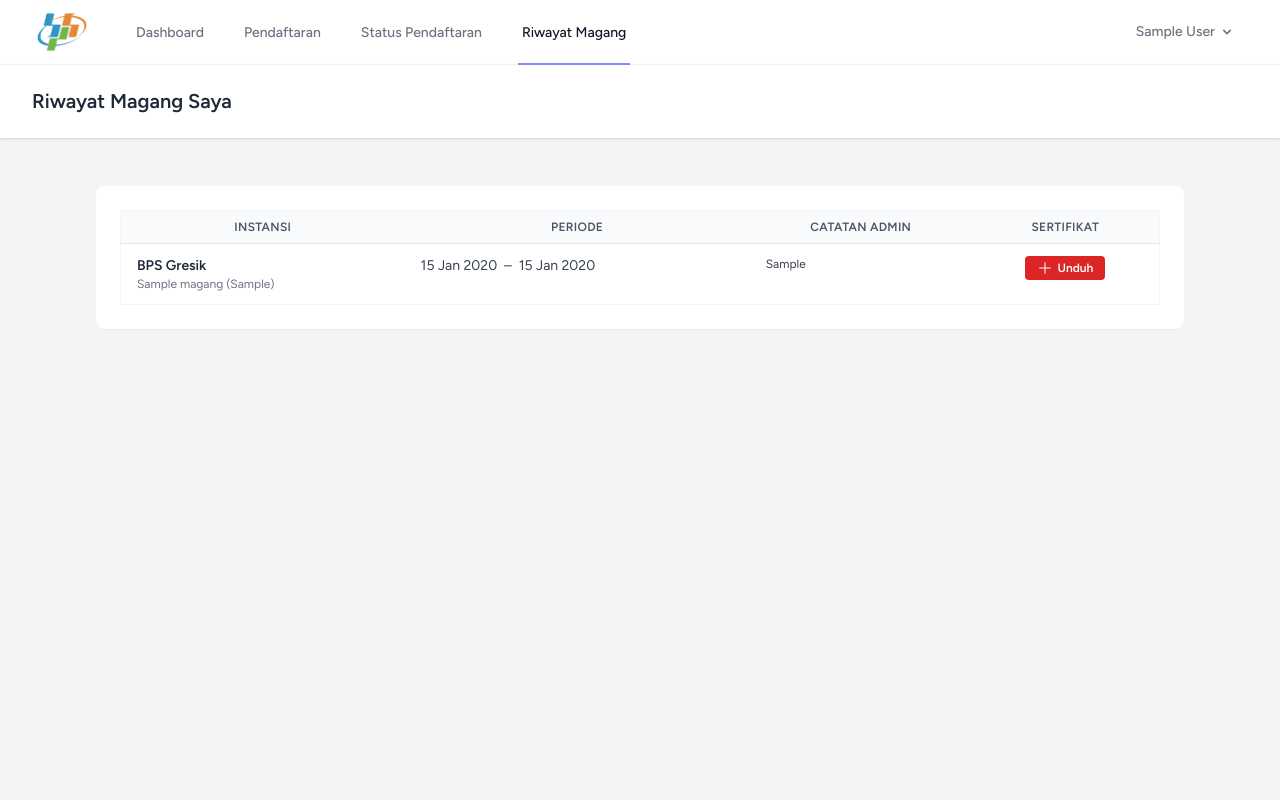
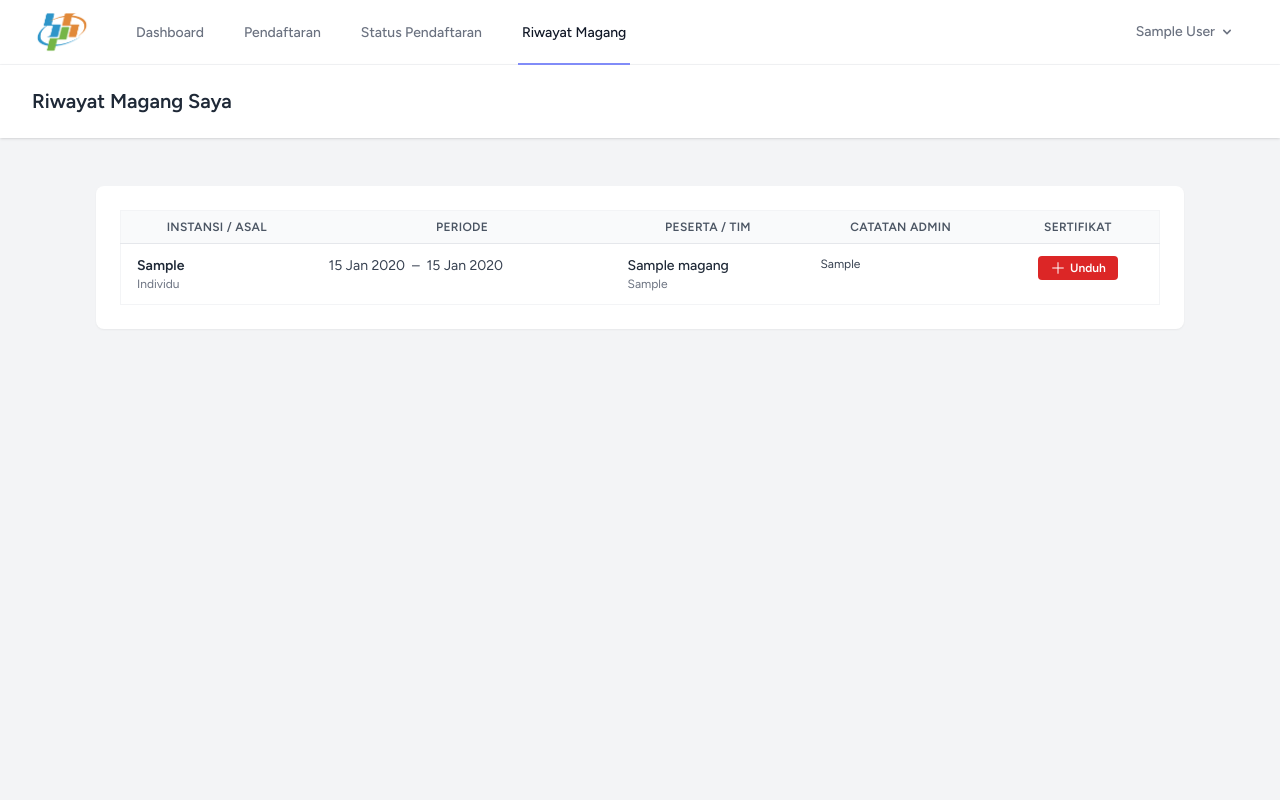
Before and after one commit to YusufRizkyW/intern-web, a Laravel app: page /riwayat-magang in a window 1280 px wide. Run offline with Laravel 10, Linux system fonts and the light colour scheme; a user stored in the database is signed in; tables that the repository leaves empty hold one stand-in row (values such as "Sample post"); style sheets or scripts are compiled from the project's sources.

Commit message:
Update riwayat admin / user

```diff
--- a/app/Http/Controllers/RiwayatMagangUserController.php
+++ b/app/Http/Controllers/RiwayatMagangUserController.php
@@ -15,6 +15,12 @@ class RiwayatMagangUserController extends Controller
             ->orderByDesc('created_at')
             ->get();
 
+        $riwayat = RiwayatMagang::with(['pendaftaranMagang.members'])
+            ->where('user_id', auth()->id())
+            ->orderByDesc('tanggal_selesai')
+            ->get();
+
+
         return view('riwayat.user-index', [
             'riwayat' => $riwayat,
         ]);
--- a/app/Models/RiwayatMagang.php
+++ b/app/Models/RiwayatMagang.php
@@ -34,5 +34,12 @@ class RiwayatMagang extends Model
     {
         return $this->belongsTo(\App\Models\User::class);
     }
+
+    // App\Models\RiwayatMagang.php
+    public function pendaftaranMagang()
+    {
+        return $this->belongsTo(\App\Models\PendaftaranMagang::class);
+    }
+
     use HasFactory;
 }
--- a/resources/views/riwayat/user-index.blade.php
+++ b/resources/views/riwayat/user-index.blade.php
@@ -40,25 +40,29 @@
                             <table class="min-w-full text-sm border border-gray-100">
                                 <thead class="bg-gray-50 text-gray-600 text-xs uppercase tracking-wide">
                                     <tr>
-                                        <th class="px-4 py-2 border-b">Instansi</th>
+                                        <th class="px-4 py-2 border-b">Instansi / Asal</th>
                                         <th class="px-4 py-2 border-b">Periode</th>
+                                        <th class="px-4 py-2 border-b">Peserta / Tim</th>
                                         <th class="px-4 py-2 border-b">Catatan Admin</th>
                                         <th class="px-4 py-2 border-b text-center">Sertifikat</th>
                                     </tr>
                                 </thead>
                                 <tbody class="divide-y">
                                     @foreach ($riwayat as $item)
+                                        @php
+                                            $pendaftaran = $item->pendaftaranMagang ?? null;
+                                            $isTim = $pendaftaran?->tipe_pendaftaran === 'tim';
+                                            $anggota = $pendaftaran?->members ?? collect();
+                                        @endphp
+
                                         <tr class="hover:bg-gray-50 transition-colors">
                                             {{-- Instansi --}}
                                             <td class="px-4 py-3 align-top">
                                                 <div class="font-semibold text-gray-800">
-                                                    {{ $item->instansi_asal ?? 'BPS Gresik' }}
+                                                    {{ $pendaftaran?->agency ?? $item->instansi_asal ?? '-' }}
                                                 </div>
                                                 <div class="text-xs text-gray-500">
-                                                    {{ $item->nama_lengkap }}
-                                                    @if ($item->nim)
-                                                        ({{ $item->nim }})
-                                                    @endif
+                                                    {{ $pendaftaran?->tipe_pendaftaran === 'tim' ? 'Tim / Rombongan' : 'Individu' }}
                                                 </div>
                                             </td>
 
@@ -70,6 +74,35 @@
                                                     {{ \Carbon\Carbon::parse($item->tanggal_selesai)->translatedFormat('d M Y') }}
                                                 @else
                                                     <span class="text-gray-400 text-xs">-</span>
+                                                @endif
+                                            </td>
+
+                                            {{-- Peserta --}}
+                                            <td class="px-4 py-3 align-top text-xs text-gray-700">
+                                                @if ($isTim)
+                                                    <div class="font-medium text-gray-800 text-sm">
+                                                        Ketua: {{ $pendaftaran->nama_lengkap }}
+                                                    </div>
+                                                    <ul class="list-disc list-inside text-[11px] text-gray-600 mt-1">
+                                                        @foreach ($anggota as $m)
+                                                            <li>
+                                                                {{ $m->nama_anggota }}
+                                                                @if ($m->nim_anggota)
+                                                                    ({{ $m->nim_anggota }})
+                                                                @endif
+                                                                @if ($m->is_ketua)
+                                                                    <span class="text-blue-600 font-semibold">(Ketua)</span>
+                                                                @endif
+                                                            </li>
+                                                        @endforeach
+                                                    </ul>
+                                                @else
+                                                    <div class="text-sm text-gray-800 font-medium">
+                                                        {{ $pendaftaran?->nama_lengkap ?? $item->nama_lengkap }}
+                                                    </div>
+                                                    <div class="text-xs text-gray-500">
+                                                        {{ $pendaftaran?->nim ?? $item->nim ?? '-' }}
+                                                    </div>
                                                 @endif
                                             </td>
 
```
